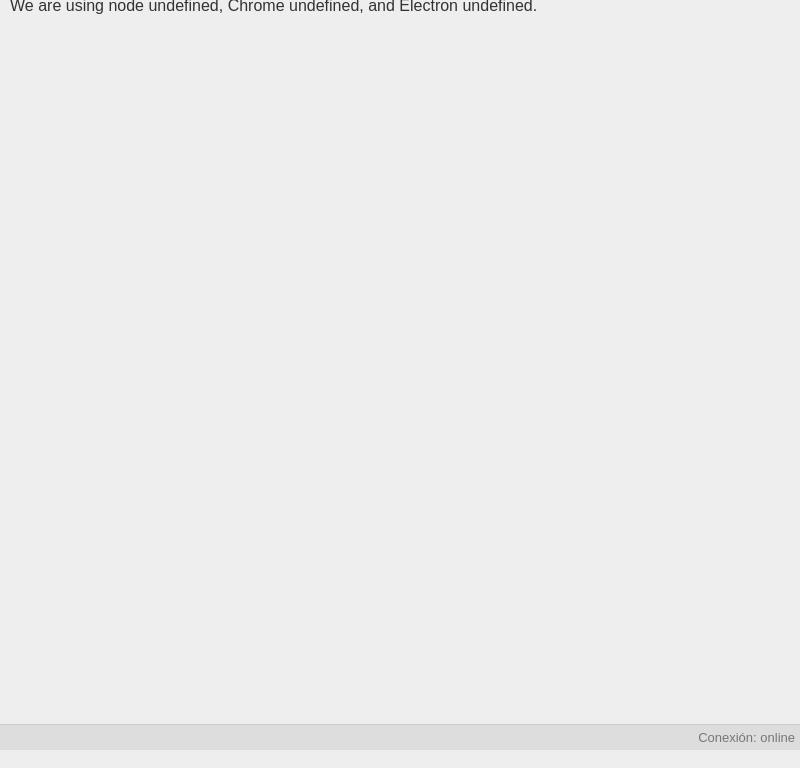
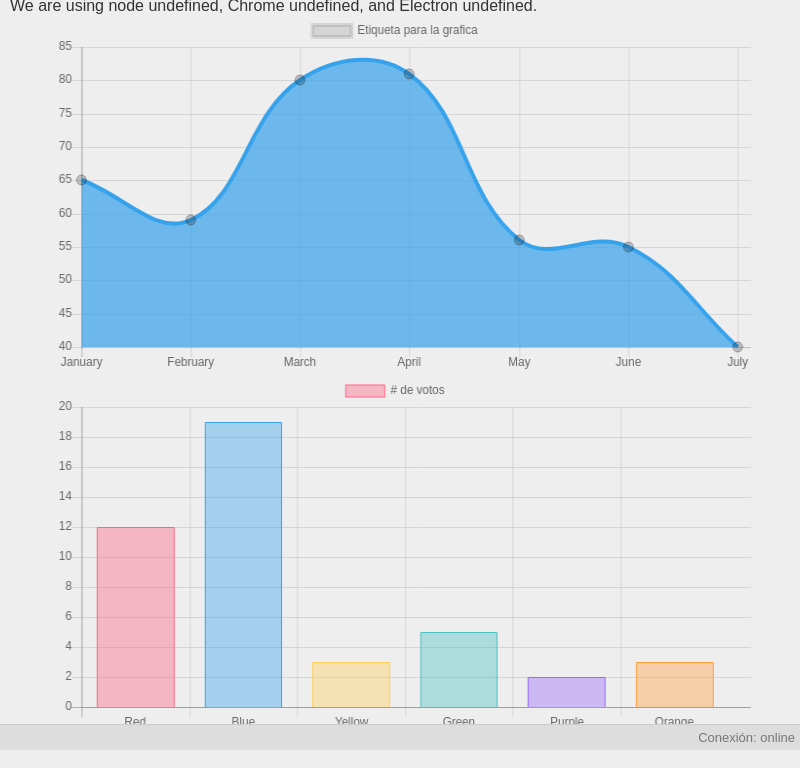
Before and after one commit to nemesis866/probabilidad-estadstica, an Electron app: page demo.html in a window 800 px wide. Shown: the part 50-818 px from the top of the page. Drawn offline with Linux system fonts and the light colour scheme.

Commit message:
Cargamos los componentes para la creacion de graficas

```diff
--- a/css/main.css
+++ b/css/main.css
@@ -14,9 +14,15 @@ body
 	font-size: 16px;
 	font-family: arial, helvetica;
 }
+canvas
+{
+	max-width: 90%;
+	margin-left: 5%;
+}
 #wrapper
 {
 	padding: 10px;
+	margin-bottom: 23px;
 }
 
 /*****************************************************
--- a/demo.html
+++ b/demo.html
@@ -11,6 +11,9 @@
 	    We are using node <script>document.write(process.versions.node)</script>,
 	    Chrome <script>document.write(process.versions.chrome)</script>,
 	    and Electron <script>document.write(process.versions.electron)</script>.
+
+	    <canvas id="prototype-1"></canvas>
+	    <canvas id="prototype"></canvas>
 	</div>
 	<div id="statusBar">
 		<div id="statusBarLeft">
@@ -22,8 +25,15 @@
 	</div>
 
 	<script src="js/vendor/chart.js"></script>
+	<script src="js/ChartJs.js"></script>
     <script src="js/DataBase.js"></script>
     <script src="js/OnlineStatus.js"></script>
     <script src="js/app.js"></script>
+    <script>
+    	let chart = new ChartJs();
+
+    	chart.createLine('prototype-1');
+    	chart.createBar('prototype');
+    </script>
 </body>
 </html>
--- /dev/null
+++ b/js/ChartJs.js
@@ -0,0 +1,147 @@
+/*****************************************************
+Clase para la libreria charjs - graficos
+
+Nota: puede encontrar toda la documentación necesaria
+	desde el siguiente enlace.-
+
+	http://www.chartjs.org/docs/
+*****************************************************/
+
+class ChartJs
+{
+	constructor()
+	{
+		// Colores para columnas
+		this.colors = [
+			'255, 99, 132', // Rojo
+            '54, 162, 235', // Azul
+            '255, 206, 86', // Amarillo
+            '75, 192, 192', // Verde
+            '153, 102, 255', // Purpura
+            '255, 159, 64' // Naranja
+		];
+
+		// Configuración global de la fuente
+		Chart.defaults.global.defaultFontSize = 12; // Tamaño de letra
+		Chart.defaults.global.defaultFontColor = '#666'; // Color de la letra
+		Chart.defaults.global.defaultFontFamily = "'Arial','helvetica'"; // Tipo de fuente
+		Chart.defaults.global.defaultFontStyle = 'normal'; // Estilo de la fuente
+
+		// Configuración de grafica basica
+		Chart.defaults.global.responsive = true; // Responsive design
+
+		// Configuración del titulo
+		Chart.defaults.global.title.display = false; // Mostrar titulo
+		Chart.defaults.global.title.fontFamily = "'arial','helvetica'"; // Tipo de letra
+		Chart.defaults.global.title.fontSize = 14; // Tamaño del titulo
+		Chart.defaults.global.title.fontColor = '#666'; // Color del titulo
+		Chart.defaults.global.title.fontStyle = 'bold'; // Estilo para el titulo
+		Chart.defaults.global.title.text = 'Grafica'; // Texto del titulo
+		Chart.defaults.global.title.position = 'top'; // Posicion del titulo [top, bottom]
+		Chart.defaults.global.title.padding = 10; // Margen para el titulo arriba y abajo
+
+		// Configuración de la linea
+		Chart.defaults.global.elements.line.tension = 0.4; // Tension de la curva
+		Chart.defaults.global.elements.line.stepped = false; // Mostrar rectanglo en lugar de curva
+		Chart.defaults.global.elements.line.backgroundColor = 'rgba(54, 162, 235, 0.7)'; // Color del relleno
+		Chart.defaults.global.elements.line.borderWidth = 4; // Ancho para el borde
+		Chart.defaults.global.elements.line.borderColor = 'rgba(54, 162, 235, 1)'; // Color para el borde
+
+		// Configuracion del punto
+		Chart.defaults.global.elements.point.radius = 5; // Tamaño del radio del punto
+		Chart.defaults.global.elements.point.pointStyle = 'circle'; // Tipo de punto
+		Chart.defaults.global.elements.point.backgroundColor = 'rgba(0,0,0,0.2)'; // Color de relleno del punto
+		Chart.defaults.global.elements.point.borderWidth = 1; // Tamaño del borde del punto
+		Chart.defaults.global.elements.point.borderColor = 'rgba(0,0,0,0.3)'; // Color del borde del punto
+		Chart.defaults.global.elements.point.hoverRadius = 7; // Tamaño del radio del punto al pasar sobre el
+		Chart.defaults.global.elements.point.hoverBorderRadius = 2; // hover al borde
+		Chart.defaults.global.elements.point.hitRadius = 3;
+
+	}
+	// Creamos una nueva grafica
+	// @param id identificador del lienzo donde se creara la grafica
+	// @param label Etiqueta para la tabla
+	// @param labels Objeto con las etiquetas para las columnas
+	// @param data Objeto con los datos especificos para cada columna
+	// @param borderSize Tamaño del grosor del border
+	// @param opacity Opacidad para los fondos de las columnas
+	createBar(id, label, labels, data, borderSize = 1, opacity = 4)
+	{
+		let ctx; // Lienzo para la grafica
+		let background = []; // Colores de fondo
+		let border = []; // Colores de borde
+		labels = ["Red", "Blue", "Yellow", "Green", "Purple", "Orange"]; // [OPCIONAL]
+		label = '# de votos'; // OPCIONAL
+		data = [12, 19, 3, 5, 2, 3]; // OPCIONAL
+
+		// Obtenemos el contexto donse se imprimira la grafica
+		if(document.getElementById(id)){
+			ctx = document.getElementById(id);
+		} else {
+			console.log('El identificador para la grafica no existe');
+			return
+		}
+
+		// Creamos los obetos background y los border
+		for(let i = 0; i < labels.length; i++){
+			// Background
+			background.push('rgba(' + this.colors[i] + ',0.' + opacity + ')');
+			// Borders
+			border.push('rgba(' + this.colors[i] + ',1)');
+		}
+
+		// Configuramos la grafica
+		let myChart = new Chart(ctx, {
+			type: 'bar', // Tipo de grafica (bar)
+			data: { // Datos de la grafica
+				//labels: , // Etiquetas para la grafica
+				labels: labels,
+		        datasets: [{
+		            label: label, // Etiqueta para la columna
+		            data: data, // Datos de cada columna
+		            backgroundColor: background, // Fondos para las columnas
+		            borderColor: border, // Bordes para las columnas
+		            borderWidth: borderSize // Tamaño del borde
+		        }]
+		    },
+		    options: {
+		        scales: {
+		            yAxes: [{
+		                ticks: {
+		                    beginAtZero: true
+		                }
+		            }]
+		        }
+		    }
+		});
+	}
+	// Crea una grafica de linea [pag. 14 documentacion]
+	// @param id identificador del lienzo donde se creara la grafica
+	createLine(id)
+	{
+		let ctx; // Lienzo para la grafica
+		let background = []; // Colores de fondo
+		let border = []; // Colores de borde
+
+		// Obtenemos el contexto donse se imprimira la grafica
+		if(document.getElementById(id)){
+			ctx = document.getElementById(id);
+		} else {
+			console.log('El identificador para la grafica no existe');
+			return
+		}
+
+		// Configuramos la grafica
+		let myChart = new Chart(ctx, {
+			type: 'line', // Tipo de grafica (line)
+			data: {
+				labels: ["January", "February", "March", "April", "May", "June", "July"], // Etiquetas para columnas
+				datasets: [{
+					label: 'Etiqueta para la grafica', // Titulo para la grafica
+					fill: true, // La grafica tiene color [true, false]
+					data: [65, 59, 80, 81, 56, 55, 40] // Datos a mostrar
+				}]
+			}
+		});
+	}
+}
```
Also changed, not shown: docs/charJs.MD (added, +6 -0 lines), index.html (+1 -0 lines).
